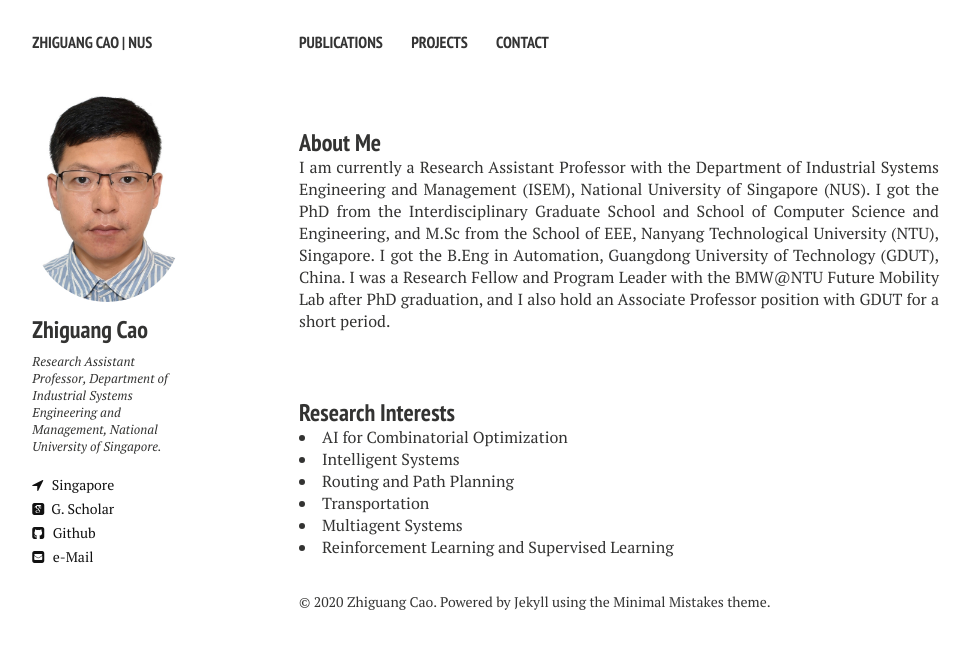
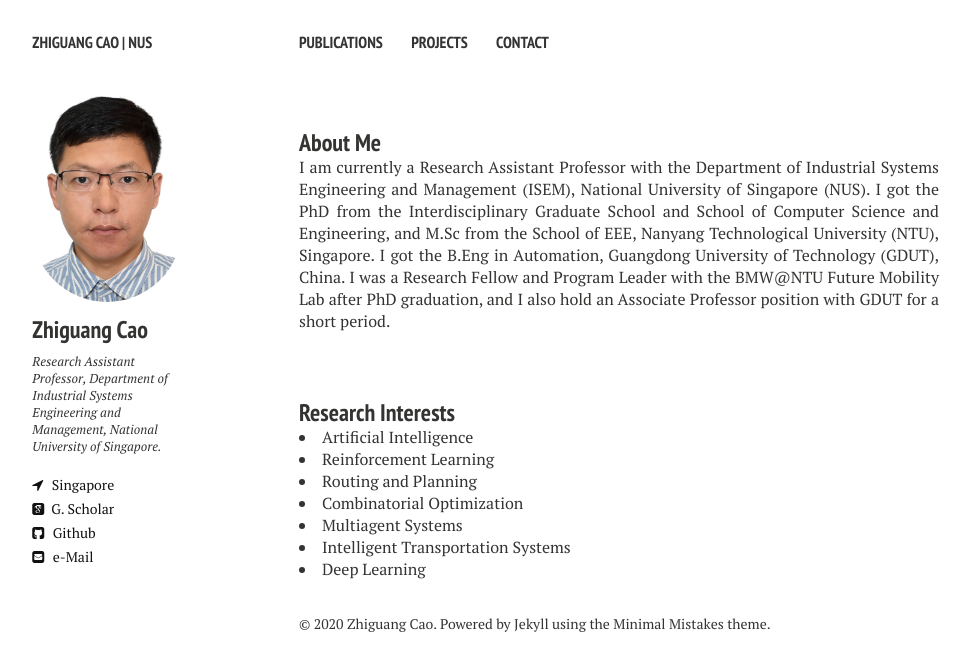
Before and after one commit to zhiguangcaosg/zhiguangcaosg.github.io, a Jekyll site: the page built from index.md, in a window 1280 px wide. Shown: the top 671 px of the page, without its empty margins (21-991 px from the left). Built offline with Jekyll 4.4.1, drawn with Linux system fonts in a browser that asks for light colours; nearby versions of some CDN libraries.

Commit message:
Update index.md

```diff
--- a/index.md
+++ b/index.md
@@ -13,19 +13,19 @@ image: banner1.png
 
 <h3 style="margin-bottom:0px;padding-top:20px;">Research Interests</h3>
 <li>
-AI for Combinatorial Optimization
+Artificial Intelligence
 </li>
 
 <li>
-Intelligent Systems
+Reinforcement Learning
 </li>
 
 <li>
-Routing and Path Planning
+Routing and Planning
 </li>
 
 <li>
-Transportation
+Combinatorial Optimization
 </li>
 
 <li>
@@ -33,5 +33,9 @@ Multiagent Systems
 </li>
 
 <li>
-Reinforcement Learning and Supervised Learning
+Intelligent Transportation Systems
 </li>
+
+<li>
+Deep Learning
+</li>
```
